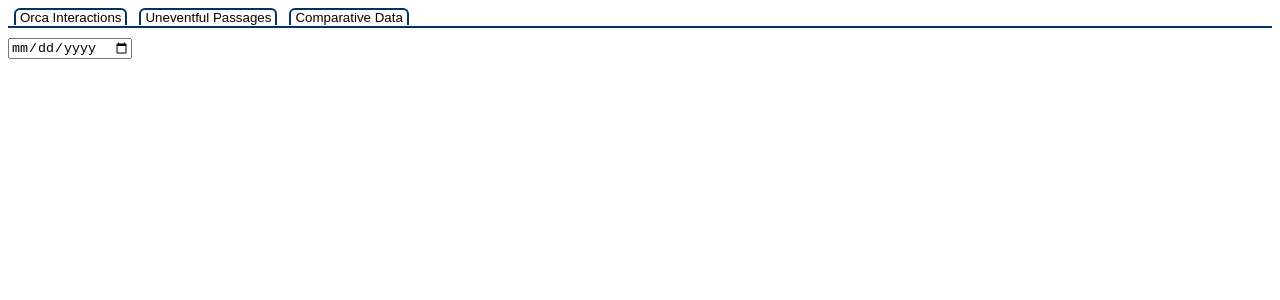
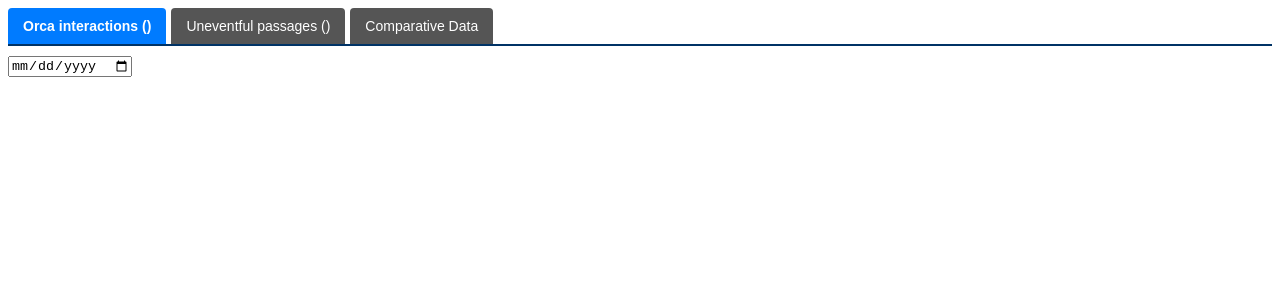
Before and after one commit to christopher-k-c/orca-tracker, a Vue app: page / in a window 1280 px wide. Shown: the top 300 px of the page. Built offline with nearby package versions, Linux system fonts and the light colour scheme.

Commit message:
service.js file and button logic set-up

```diff
--- a/src/App.vue
+++ b/src/App.vue
@@ -1,11 +1,18 @@
 <script setup>
+import Header from './components/Header.vue';
+import { ref } from 'vue';
 
 
-import Header from './components/Header.vue';
 
-import { ref } from 'vue';
+// State for active tab
+const activeTab = ref('interactions')
+// Handler
+const handleTabChange = (tab) => {
+  activeTab.value = tab
 
-const activeTab = ['interactions']
+}
+
+
 
 
 
@@ -15,9 +22,11 @@ const activeTab = ['interactions']
 
 <template>
 
-  <Header>
+  <Header
+  :activeTab="activeTab"
+  @tab-change="handleTabChange"/>
 
-  </Header>
+
 
 
 
--- a/src/components/Header.vue
+++ b/src/components/Header.vue
@@ -1,21 +1,44 @@
 <script setup>
+const props = defineProps({
+  activeTab: String,
+})
 
+// Emits
+const emit = defineEmits(['tab-change'])
 
-
+// Handler
+const selectTab = (tab) => {
+  emit('tab-change', tab)
+}
 
 
 </script>
 
 <template>
 
-<div class="topbar">
-  <!-- Tab Buttons -->
-  <nav class="tab-buttons">
-    <button class="bartab">Orca Interactions</button>
-    <button class="bartab">Uneventful Passages</button>
-    <button class="bartab">Comparative Data</button>
-  </nav>
-</div>
+  <div class="topbar">
+    <!-- Tab Buttons -->
+    <nav class="tab-buttons">
+      <button
+      :class="{ 'tab-button': true, 'active': activeTab === 'interactions' }"
+      @click="selectTab('interactions')"
+      >
+        Orca interactions ({{ interactionCount }})
+      </button>
+      <button
+        :class="{ 'tab-button': true, 'active': activeTab === 'passages' }"
+        @click="selectTab('passages')"
+      >
+        Uneventful passages ({{ passageCount }})
+      </button>
+      <button
+        :class="{ 'tab-button': true, 'active': activeTab === 'comparative' }"
+        @click="selectTab('comparative')"
+      >
+        Comparative Data
+      </button>
+    </nav>
+  </div>
 
   <!-- Search Field -->
   <div class="search-controls">
@@ -37,21 +60,23 @@
   margin-bottom: 10px;
   padding-bottom: -8px;
 }
-.tabbar {
-  display: inline-block;
-  height: 35px;
-  padding: 5px;
+
+
+.tab-button {
+  background-color: #555;
+  color: white;
+  border: none;
+  padding: 10px 15px;
+  cursor: pointer;
+  font-size: 14px;
+  border-radius: 4px 4px 0 0;
+  margin-right: 5px;
+  transition: background-color 0.3s ease;
+}
+
+.tab-button.active {
+  background-color: #007bff;
   font-weight: bold;
-}
-.bartab {
-  display: inline-block;
-  margin: 0px 6px 0px 6px;
-  border: 2px solid #003366;
-  border-bottom: 0;
-  border-radius: 6px 6px 0 0;
-  cursor: pointer;
-  padding: 0 4px 0 4px;
-  background: #ffffff;
 }
 
 
```
Also changed, not shown: src/api/service.js (added, +47 -0 lines).
